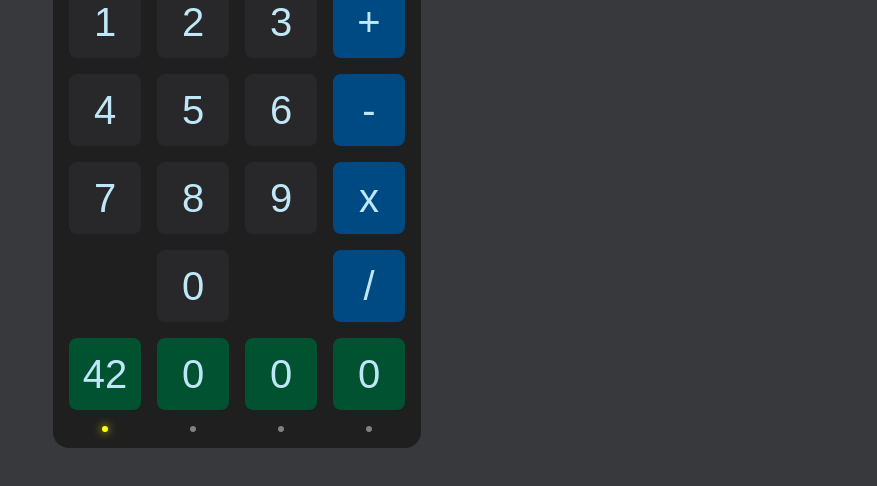
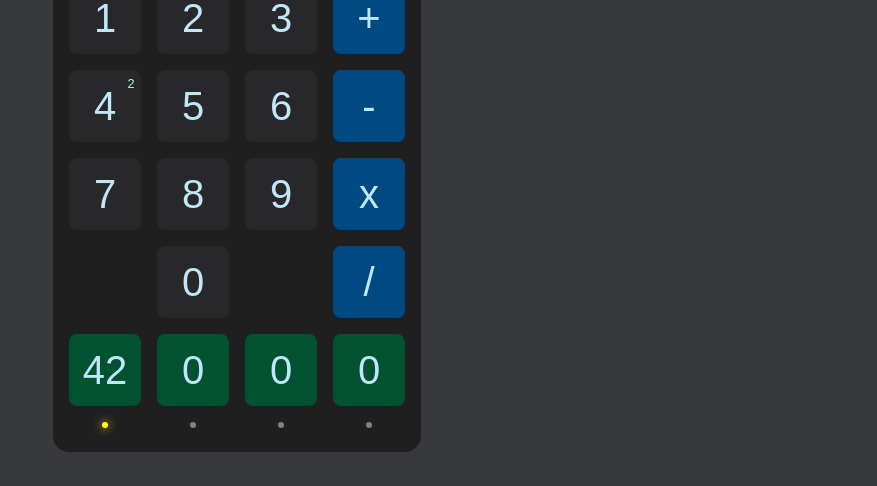
Before and after one commit to makandrr/reimagined-calculator, a React (Vite) app: page / in a window 1280 px wide. Shown: the part 191-677 px from the top of the page, without its empty margins (403-1280 px from the left). Built offline with nearby package versions, Linux system fonts and the light colour scheme.

Commit message:
Styles and layout refactoring

```diff
--- a/src/Calculator.jsx
+++ b/src/Calculator.jsx
@@ -19,7 +19,7 @@ export default function Calculator() {
     <SimpleButton>3</SimpleButton>
     <SimpleButton blue>+</SimpleButton>
 
-    <SimpleButton>4</SimpleButton>
+    <SimpleButton counter='2'>4</SimpleButton>
     <SimpleButton>5</SimpleButton>
     <SimpleButton>6</SimpleButton>
     <SimpleButton blue>-</SimpleButton>
--- a/src/components/DynamicButton.jsx
+++ b/src/components/DynamicButton.jsx
@@ -1,33 +1,51 @@
-import styled from "styled-components"
+import styled, { css } from "styled-components"
+import StyledButton from "./StyledButton"
 
-const DynamicButtonContainer = styled.div`
-  display: flex;
-  flex-direction: column;
-  align-items: center;
+
+
+
+const Button = styled(StyledButton)`
+  background-color: #005230;
+  transition: 100ms all;
+  &:hover {
+    background-color: #207558;
+  }
+  &:active {
+    background-color: #288d6b;
+  }
 `
 
-const Button = styled.button`
-  border: 0;
-  width: 4.5rem;
-  height: 4.5rem;
-  font-size: 2.5rem;
-  border-radius: .5rem;
-  background-color: #005230;
-  color: #bfe7f8;
+const LedContainer = styled.button`
+  display: flex;
+  width: 100%;
+  justify-content: center;
+  align-items: center;
+  padding: 1rem 0 .5rem 0;
+  background: transparent;
+  border: none;
+  cursor: pointer;
+
+  ${props => !props.$active ? css`
+  &:hover > div {
+    background: #0270c4;
+    box-shadow: 0 0 10px #0270c4;
+  }
+  `: ''}
 `
 
-const DynamicButtonLed = styled.div`
+const Led = styled.div`
   width: 6px;
   height: 6px;
   background-color: ${props => props.$active ? 'yellow' : 'grey'};
   border-radius: 100%;
   box-shadow: ${props => props.$active ? '0 0 10px yellow' : 'none'};
-  margin-top: 1rem;
 `
 
 export default function DynamicButton({children, active}) {
-  return <DynamicButtonContainer>
+  return <div>
     <Button>{children}</Button>
-    <DynamicButtonLed $active={active} />
-  </DynamicButtonContainer>
+    <LedContainer $active={active}>
+      <Led $active={active} />
+    </LedContainer>
+  </div>
 }
--- a/src/components/SimpleButton.jsx
+++ b/src/components/SimpleButton.jsx
@@ -1,16 +1,25 @@
 import styled from "styled-components"
+import StyledButton from "./StyledButton"
 
-const Button = styled.button`
-  border: 0;
-  width: 4.5rem;
-  height: 4.5rem;
-  font-size: 2.5rem;
-  border-radius: .5rem;
+const Button = styled(StyledButton)`
   background-color: ${props => props.$blue ? '#004a84' : '#28282a'};
-  color: #bfe7f8;
-
+  transition: 100ms all;
+  position: relative;
+  &:hover {
+    background-color: ${props => props.$blue ? '#1f6e9c' : '#535354'};
+  }
+  &:active {
+    background-color: ${props => props.$blue ? '#237bad' : '#626263'};
+  }
 `
 
-export default function SimpleButton({blue, children}) {
-  return <Button $blue={blue}>{children}</Button>
+const Counter = styled.div`
+  font-size: 0.8rem;
+  position: absolute;
+  top: 0.4rem;
+  right: 0.4rem;
+`
+
+export default function SimpleButton({blue, children, counter = ''}) {
+  return <Button $blue={blue}>{children}<Counter>{counter}</Counter></Button>
 }
--- /dev/null
+++ b/src/components/StyledButton.jsx
@@ -0,0 +1,11 @@
+import styled from "styled-components";
+
+export default styled.button`
+  border: 0;
+  width: 4.5rem;
+  height: 4.5rem;
+  font-size: 2.5rem;
+  border-radius: .5rem;
+  background-color: grey;
+  color: #bfe7f8;
+`
```
